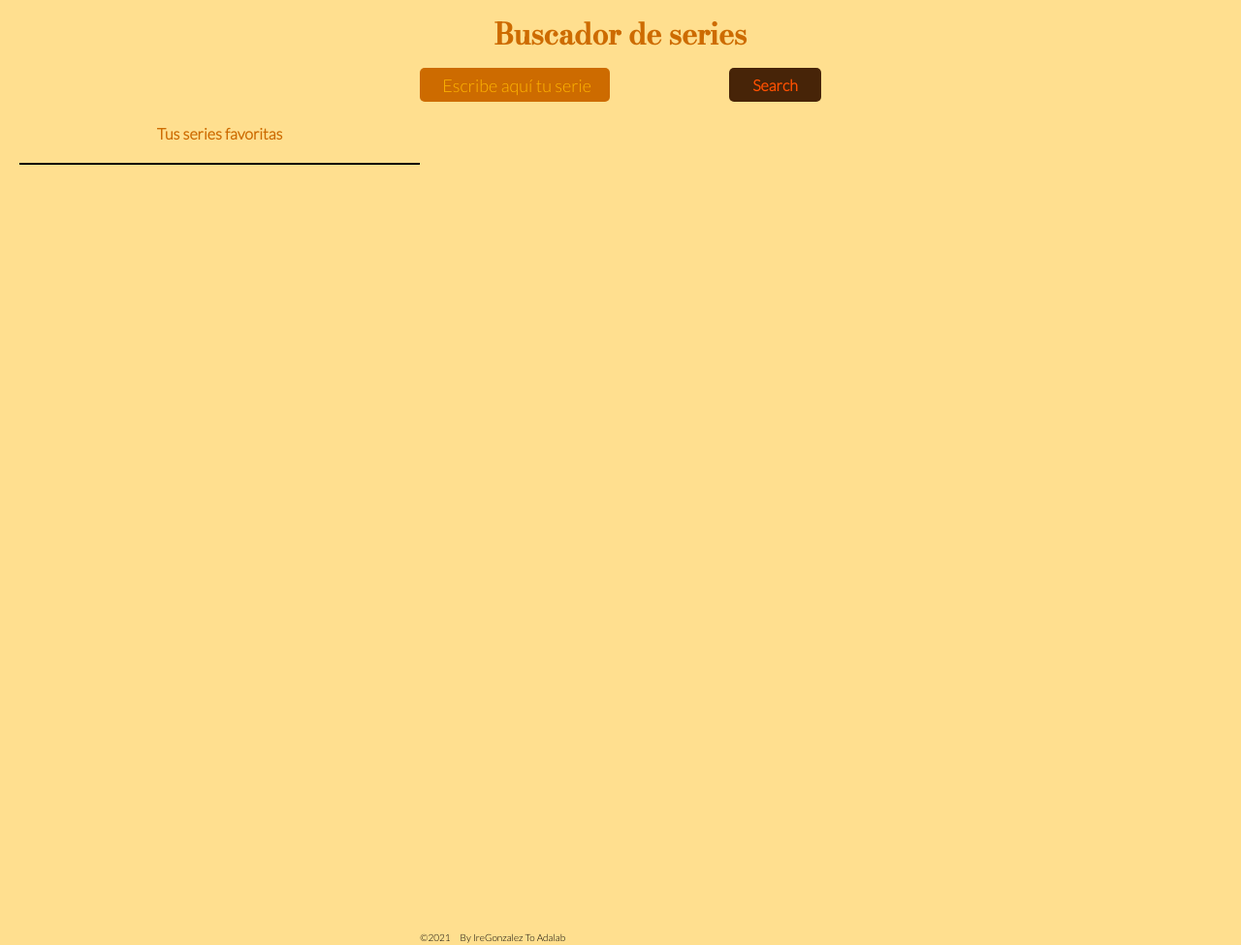
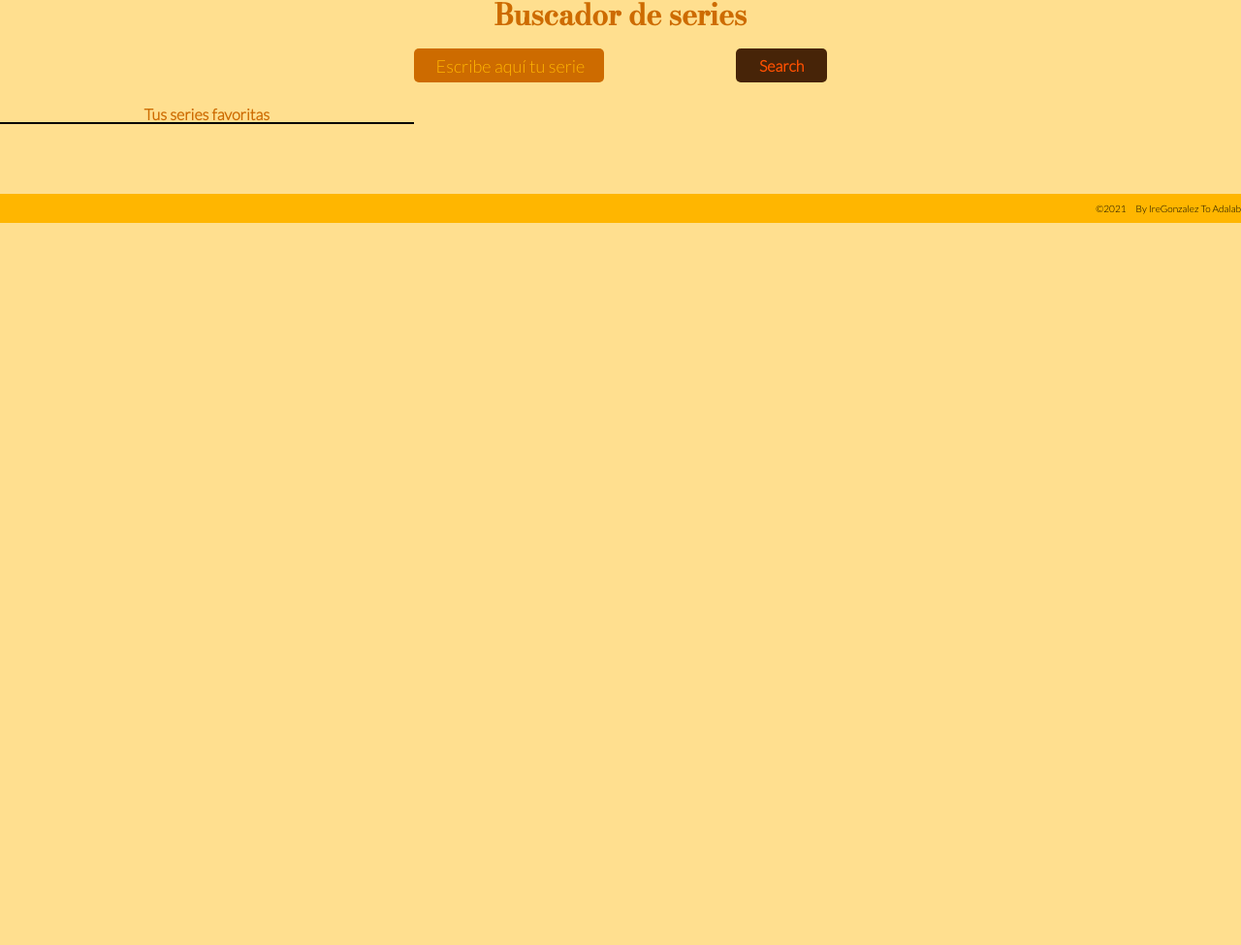
Before and after one commit to Adalab/modulo-2-evaluacion-final-IreGonzalez, a website: page src/html/index.html in a window 1280 px wide. Shown: the whole page at 97% size. After the commit the page ends 800 px from the top, so only its background shows below. Drawn offline with nearby package versions, Linux system fonts and the light colour scheme; files that its build step writes are made by us from their sources.

Commit message:
changefooter position

```diff
--- a/src/html/partials/main.html
+++ b/src/html/partials/main.html
@@ -4,10 +4,12 @@
         <input class="form__button js_button" type="submit" value="Search">
     </form>
     <article class="series">
-        <h3 class="favourites__title">Tus series favoritas</h3>
+        <div class="favourites__elements">
+            <h3 class="favourites__elements--title">Tus series favoritas</h3>
+            <button class="favourites__elements--reset hidden js_reset">Reset</button>
+        </div>
         <ul class="favourites js_favourites">
         </ul>
-        <button class="favourites__reset hidden js_reset">Reset</button>
         <ul class="list js_list">
         </ul>
     </article>
--- a/src/scss/layout/_footer.scss
+++ b/src/scss/layout/_footer.scss
@@ -1,10 +1,13 @@
 
 .footer{
-    grid-column: 2/3 ;
+    grid-column: 1/5 ;
+    background-color: $yellow;
+    height: 30px;
     &__copy{
         display: flex;
         column-gap: 10px;
         font-size: 10px;
-        margin-top: 90%;
+        margin-top: 10px;
+        justify-content: right;
     }
 }
--- a/src/scss/layout/_page.scss
+++ b/src/scss/layout/_page.scss
@@ -33,12 +33,12 @@
     grid-column: 1/4;
     display: grid;
     grid-template-columns: 1fr 1fr 1fr;
-    grid-template-rows: 50px 50% 50% 50px;
+    grid-template-rows: 50px 50px ;
 }
 
 .list{
     grid-column: 2/4;
-    grid-row: 2/4;
+    grid-row: 3/4;
     display: grid;
     grid-template-columns: 1fr 1fr 1fr;
     &__elements{
@@ -71,14 +71,24 @@
     }
 }
 
-.favourites__title{
-    grid-column: 1/2;
+.favourites__elements{
+    display: grid;
+    grid-template-columns: 1fr 1fr 1fr;
+    &--title{
+        grid-column: 1/3;
         text-align: center;
         color: $lightbrown;
         font-weight: bolder;
         border-bottom: solid black 2px;
         margin-top: 10px;
     }
+
+    &--reset{
+        grid-column: 2/4;
+        @include button;
+    }
+}
+
 
 .favourites{
     grid-column: 1/2;
@@ -127,11 +137,6 @@
             background-color: $yellow;
         }
     }
-    &__reset{
-        grid-column: 1/2;
-        grid-row: 4;
-        @include button;
-    }
 }
 
 //Modifiers
--- a/src/scss/pages/_index.scss
+++ b/src/scss/pages/_index.scss
@@ -1,9 +1,12 @@
+body{
+    background-color: $white;
+    height: 100vh;
+}
+
 .page{
     display: grid;
     grid-template-columns: 1fr 1fr 1fr;
     grid-template-rows: 50px;
-    padding: 20px;
-    background-color: $white;
-    min-height: 100vh;
+    padding: 20px, 20px, 0, 20px;
     font-family: $font-main;
 }
```
Lines whose indentation alone changed are shown as unchanged.
